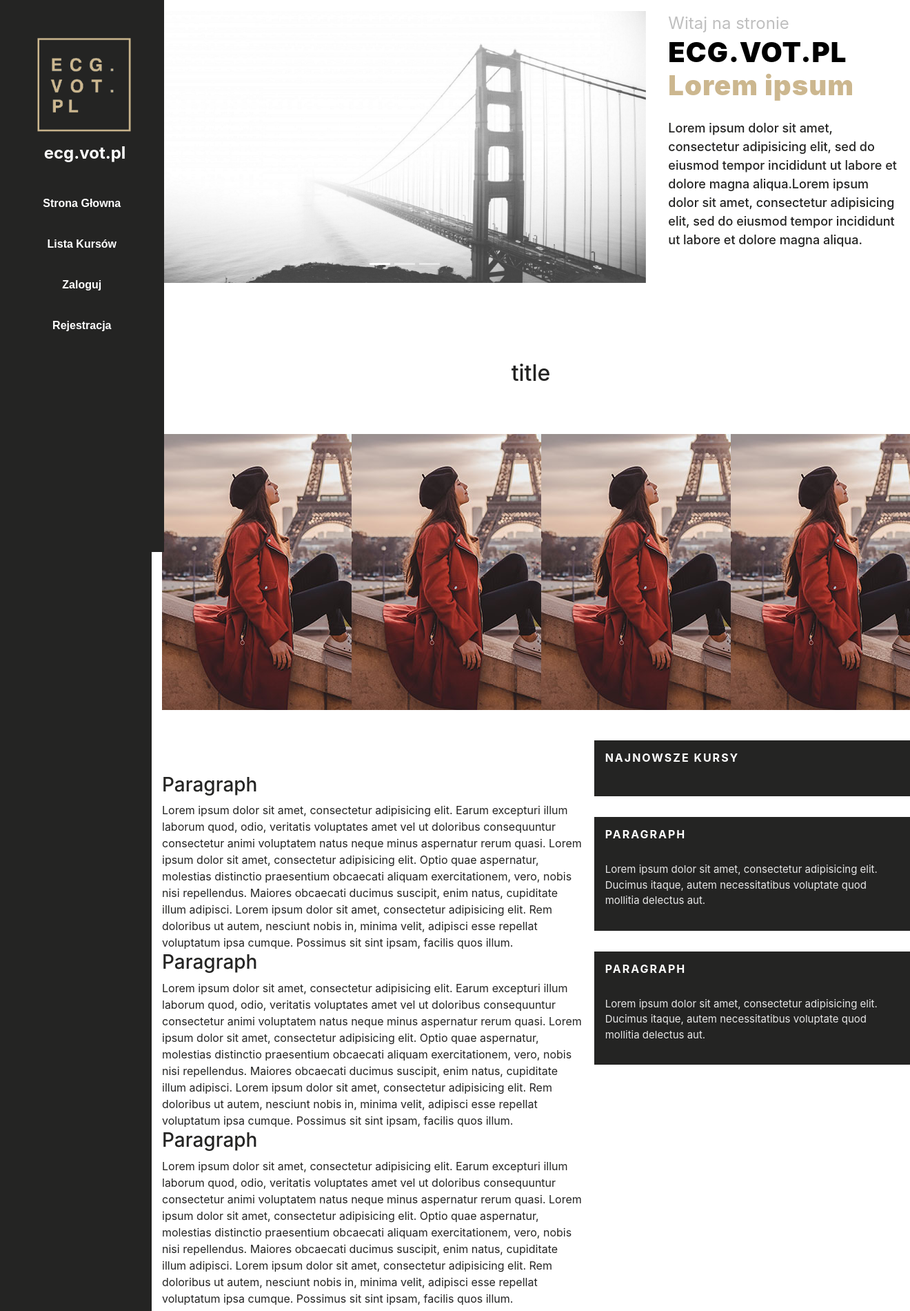
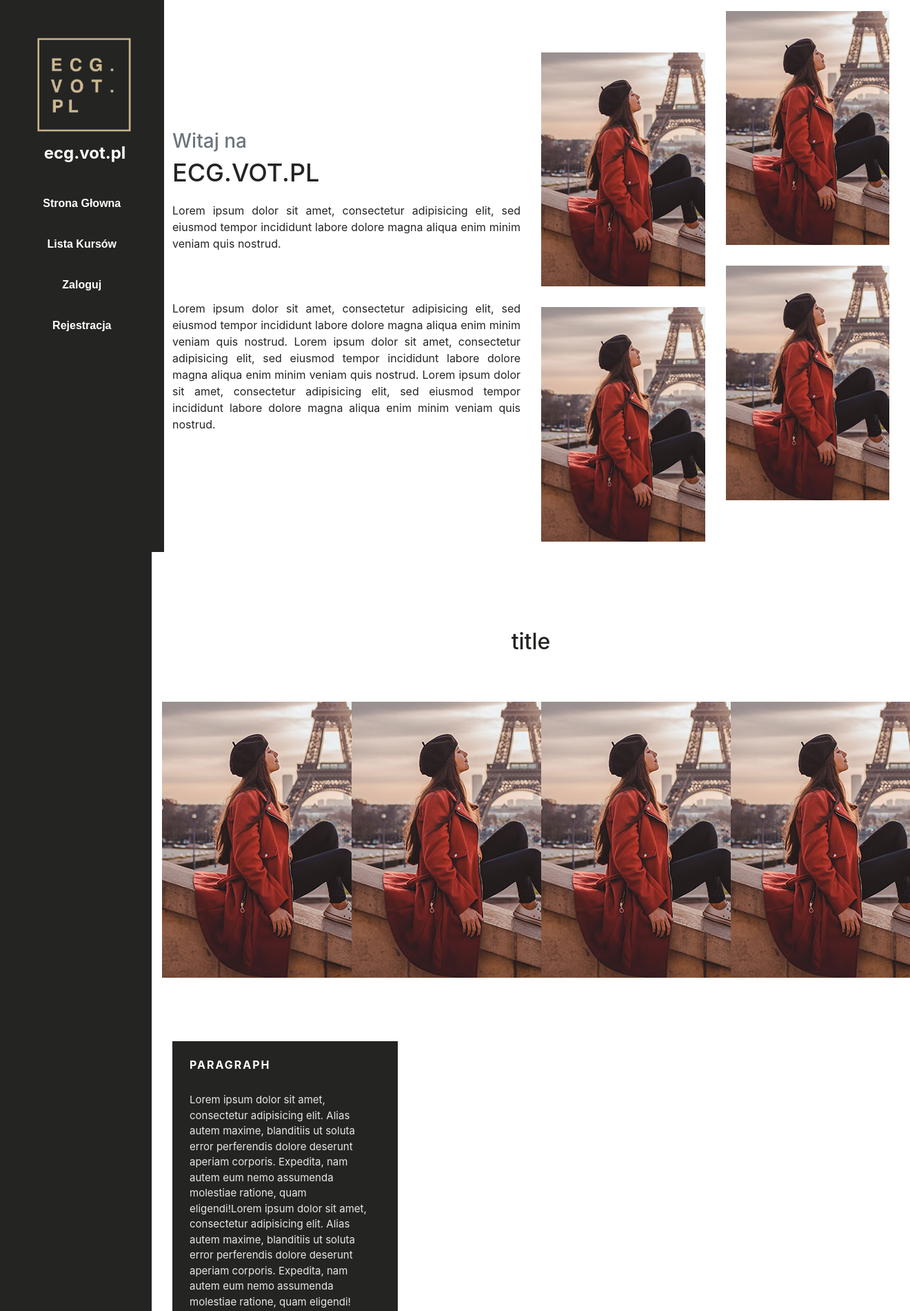
Before and after one commit to izielin/project_blog, a Django app: template blog/templates/blog/home.html in a window 1320 px wide; the page is wider, and only the part inside the window is pictured. Shown: the top 1900 px of that part at 69% size. Run offline with Django 3.2, Linux system fonts and the light colour scheme; the template is opened without the code that fills it, so the values that code supplies are empty; some libraries are stand-ins or nearby versions.

Commit message:
change home view

```diff
--- a/blog/models.py
+++ b/blog/models.py
@@ -40,6 +40,7 @@ class Post(models.Model):
     author = models.ForeignKey(User, on_delete=models.CASCADE)
     authorized = models.BooleanField(default=False)
     status = models.CharField(max_length=100, choices=STATUS_CHOICES, default="Not-Approved-Yet")
+    numbers_of_entries = models.IntegerField(default=0)
 
     def __str__(self):
         return self.title
--- a/blog/static/blog/style.css
+++ b/blog/static/blog/style.css
@@ -212,43 +212,6 @@ content: "\f002";
 }
 
 /*main page*/
-/* carousel*/
-.text {
-  position: relative;
-}
-
-.text .desc h1.big-letter {
-  position: absolute;
-  top: 40px;
-  left: 0;
-  right: 0;
-  color: #ededed;
-  z-index: -1;
-  font-size: 70px;
-  line-height: 1;
-}
-
-.text {
-  z-index: 1;
-  font-size: 18px;
-  font-weight: 500;
-}
-
- .text .subheading {
-  font-size: 24px;
-  color: #bfbfbf;
-  font-weight: 400;
-}
-
- .text h1 {
-  letter-spacing: 1px;
-  font-weight: 900;
-  color: var(--main);
-}
-
- .text h1 span {
-  color: #000000;
-}
 
 /*cards*/
 .container .box
@@ -763,3 +726,137 @@ textarea {
   -webkit-transform: translateX(-9%) translateY(-25%) rotate(45deg);
   transform: translateX(-9%) translateY(-25%) rotate(45deg);
 }
+
+
+
+.home-area .home-area-left .get-know {
+  margin-bottom: 70px;
+}
+
+@media (max-width: 991px) {
+  .home-area .home-area-left .get-know {
+    margin-bottom: 50px;
+  }
+}
+
+
+.home-area .home-area-left .get-know h1 {
+    font-size: 36px;
+    margin-bottom: 20px;
+    text-transform: uppercase;
+}
+
+.home-area .home-area-left .get-know p, .home-area .home-area-left .author-lacture p {
+  text-align: justify;
+  text-justify: inter-word;
+}
+
+.home-area .home-area-left .author-title {
+  margin-top: 30px;
+}
+
+.home-area .home-area-left .author-title .thumb {
+  display: inline-block;
+}
+
+
+.home-area .service-2-right .s-img {
+  position: relative;
+  overflow: hidden;
+}
+
+.home-area .service-2-right .s-img:before {
+  position: absolute;
+  content: "";
+  background: rgba(255, 255, 255, 0.4);
+  z-index: 999;
+  left: 110%;
+  top: -15px;
+  height: 100%;
+  width: 110%;
+  -webkit-transition: 0.5s;
+  -moz-transition: 0.5s;
+  -o-transition: 0.5s;
+  transition: 0.5s;
+}
+
+.home-area .service-2-right .s-img:hover:before {
+    left: -110%;
+    top: 0;
+}
+
+.home-area .service-2-right .left-image {
+  margin-top: 60px;
+}
+
+.home-area .service-2-right .left-image img {
+    margin-bottom: 30px;
+}
+
+@media (max-width: 570px) {
+  .home-area .service-2-right .right-image {
+    margin-top: 10px;
+  }
+}
+
+.home-area .service-2-right img {
+  margin-bottom: 30px;
+}
+
+@media (max-width: 991px) {
+  .home-area .service-2-right img {
+    margin: 30px;
+  }
+}
+
+@media (max-width: 767px) {
+  .home-area .service-2-right img {
+    margin: 10px;
+  }
+}
+
+
+@media (max-width: 991px) {
+  .blog_area {
+    padding-bottom: 50px; } }
+
+.single-blog {
+  -webkit-transition: all 0.3s ease 0s;
+  -moz-transition: all 0.3s ease 0s;
+  -o-transition: all 0.3s ease 0s;
+  transition: all 0.3s ease 0s;
+}
+
+@media (max-width: 991px) {
+  .single-blog {
+    margin-bottom: 30px;
+  }
+}
+
+@media (max-width: 570px) {
+  .single-blog {
+    margin: 0 0 30px 0;
+    }
+}
+
+.single-blog .blog-details {
+  padding: 25px;
+}
+
+.single-blog .blog-details .blog-meta span {
+  padding-right: 15px;
+  text-transform: uppercase;
+}
+
+.single-blog .blog-details .blog-meta span i.fa {
+  padding-right: 10px;
+}
+
+.single-blog:hover {
+  box-shadow: 0 10px 30px rgba(0, 0, 0, 0.1);
+}
+
+.single-blog:hover .blog-thumb:hover:before {
+  left: -130%;
+  top: 10px;
+}
--- a/blog/templates/blog/home.html
+++ b/blog/templates/blog/home.html
@@ -1,47 +1,53 @@
 {% extends "blog/base.html" %}
 {% load static %}
 {% block content %}
+<div class="container my-3">
+
+
+    <!-- -->
+	<section class="home-area section_gap">
 		<div class="container">
-<!-- carousel -->
-    <section>
-      <nav class="navbar navbar-light bg-white justify-content-end d-xl-none">
-      <button class="navbar-toggler" type="button" data-toggle="collapse" data-target="#navbarSupportedContent" aria-controls="navbarSupportedContent" aria-expanded="false" aria-label="Toggle navigation">
-        <span class="navbar-toggler-icon"></span>
-      </button>
-    </nav>
-      <div class="row">
-        <div class="col-0 col-lg-8 d-none d-lg-block p-3">
-            <div id="carouselExampleIndicators" class="carousel slide" data-ride="carousel">
-      <ol class="carousel-indicators">
-        <li data-target="#carouselExampleIndicators" data-slide-to="0" class="active"></li>
-        <li data-target="#carouselExampleIndicators" data-slide-to="1"></li>
-        <li data-target="#carouselExampleIndicators" data-slide-to="2"></li>
-      </ol>
-      <div class="carousel-inner">
-        <div class="carousel-item active">
-          <img class="d-block w-100" src="{% static 'images/main-page/bridge.jpg' %}" alt="First slide">
+			<div class="row align-items-center justify-content-center">
+				<div class="col-lg-6">
+					<div class="home-area-left">
+						<div class="get-know">
+              <h3 class="text-muted">Witaj na</h3>
+							<h1>Ecg.Vot.PL</h1>
+							<p>Lorem ipsum dolor sit amet, consectetur adipisicing elit, sed eiusmod tempor incididunt labore dolore magna
+								aliqua enim minim veniam quis nostrud.</p>
 						</div>
-        <div class="carousel-item">
-          <img class="d-block w-100" src="{% static 'images/main-page/bridge.jpg' %}" alt="Second slide">
-        </div>
-        <div class="carousel-item">
-          <img class="d-block w-100" src="{% static 'images/main-page/bridge.jpg' %}" alt="Third slide">
+						<div class="author-lacture">
+							<p>Lorem ipsum dolor sit amet, consectetur adipisicing elit, sed eiusmod tempor incididunt labore dolore magna
+								aliqua enim minim veniam quis nostrud. Lorem ipsum dolor sit amet, consectetur adipisicing elit, sed eiusmod
+								tempor incididunt labore dolore magna aliqua enim minim veniam quis nostrud. Lorem ipsum dolor sit amet,
+								consectetur adipisicing elit, sed eiusmod tempor incididunt labore dolore magna aliqua enim minim veniam quis
+								nostrud.</p>
 						</div>
 					</div>
 				</div>
+				<div class="col-lg-6">
+					<div class="service-2-right">
+						<div class="row">
+							<div class="col-lg-6 col-md-6 col-sm-6">
+								<div class="left-image">
+										<div class="s-img"><img class="img-fluid" src="{% static 'images/main-page/img2.jpg' %}" alt=""></div>
+										<div class="s-img"><img class="img-fluid" src="{% static 'images/main-page/img2.jpg' %}" alt=""></div>
 								</div>
-        <div class="col-12 col-lg-4 p-3">
-          <div class="info text">
-            <div class="desc">
-              <span class="subheading">Witaj na stronie</span>
-              <h1 class="mb-4"><span>ECG.VOT.PL</span> Lorem ipsum </h1>
-              <p class="mb-4">Lorem ipsum dolor sit amet, consectetur adipisicing elit, sed do eiusmod tempor incididunt ut labore et dolore magna aliqua.Lorem ipsum dolor sit amet, consectetur adipisicing elit, sed do eiusmod tempor incididunt ut labore et dolore magna aliqua. </p>
+							</div>
+							<div class="col-lg-6 col-md-6 col-sm-6">
+								<div class="right-image">
+									<div class="s-img"><img class="img-fluid" src="{% static 'images/main-page/img2.jpg' %}" alt=""></div>
+									<div class="s-img"><img class="img-fluid" src="{% static 'images/main-page/img2.jpg' %}" alt=""></div>
+								</div>
+							</div>
+						</div>
 					</div>
 				</div>
 			</div>
 		</div>
 	</section>
-    <!-- .carousel -->
+    <!-- -->
+
 
     <!-- cards -->
     <h2 class="pt-5 my-5 text-center">title</h2>
@@ -101,6 +107,39 @@
           </div>
     <!-- .cards -->
 
+  <section class="section_gap blog_area">
+    <div class="container">
+      <div class="row justify-content-center">
+        <div class="col-lg-4 col-6">
+          <div class="sidebar-box my-5">
+                <h3 class="sidebar-heading">Paragraph</h3>
+                <p>Lorem ipsum dolor sit amet, consectetur adipisicing elit. Alias autem maxime, blanditiis ut soluta error perferendis dolore deserunt aperiam corporis. Expedita, nam autem eum nemo assumenda molestiae ratione, quam eligendi!Lorem ipsum dolor sit amet, consectetur adipisicing elit. Alias autem maxime, blanditiis ut soluta error perferendis dolore deserunt aperiam corporis. Expedita, nam autem eum nemo assumenda molestiae ratione, quam eligendi!</p>
+            </div>
+        </div>
+        <div class="col-8">
+        <div class="row">
+        {% for post in posts %}
+          <div class="col-lg-6 col-md-6 col-sm-6">
+          <div class="single-blog my-3">
+            <div class="blog-details">
+              <div class="blog-meta">
+                <span><i class="fas fa-calendar-alt"></i> {{ post.date_posted|date:"d.m.Y" }} | By {{ post.author.get_full_name }}</span>
+              </div>
+              <h3 class="heading"><a class="article-title" href=
+                            "{% url 'post-detail' post.id %}">{{ post.title }}</a></h3>
+              <p>{{ post.synopsis }}</p>
+            </div>
+          </div>
+        </div>
+      {% endfor %}
+
+        </div>
+        </div>
+      </div>
+    </div>
+  </section>
+
+
 
     <!-- main content -->
 
@@ -120,25 +159,6 @@
 
           <div class="col-xl-5 p-xl-0">
             <div class="sidebar-box p-3">
-            <h3 class="sidebar-heading">Najnowsze kursy</h3>
-            {% for post in posts %}
-                <div class="course-block mb-4 d-flex">
-                <img class="rounded-circle article-img" src=
-                          "{{ post.author.profile.image.url }}">
-                <div class="text">
-                  <h3 class="heading"><a class="article-title" href=
-                            "{% url 'post-detail' post.id %}">{{ post.title }}</a></h3>
-                  <div class="meta">
-                    <div><span ><i class="fas fa-calendar-alt"></i></span> {{ post.date_posted|date:"F d, Y" }}</div>
-                      <p class="mr-2 heading ">
-                          {{ post.author.get_full_name }}</p>
-                  </div>
-                </div>
-              </div>
-            {% endfor %}
-
-            </div>
-            <div class="sidebar-box p-3">
                 <h3 class="sidebar-heading">Paragraph</h3>
                 <p>Lorem ipsum dolor sit amet, consectetur adipisicing elit. Ducimus itaque, autem necessitatibus voluptate quod mollitia delectus aut.</p>
             </div>
--- a/blog/views.py
+++ b/blog/views.py
@@ -27,7 +27,7 @@ def about(request):
 
 def home(request):
     context = {
-        'posts': Post.objects.all().order_by('-id')[:3]
+        'posts': Post.objects.filter(authorized=True).order_by('-id')[:4]
     }
     return render(request, 'blog/home.html', context)
 
```
Also changed, not shown: blog/templates/blog/about.html (+37 -11 lines), db.sqlite3. Lines whose indentation alone changed are shown as unchanged.
